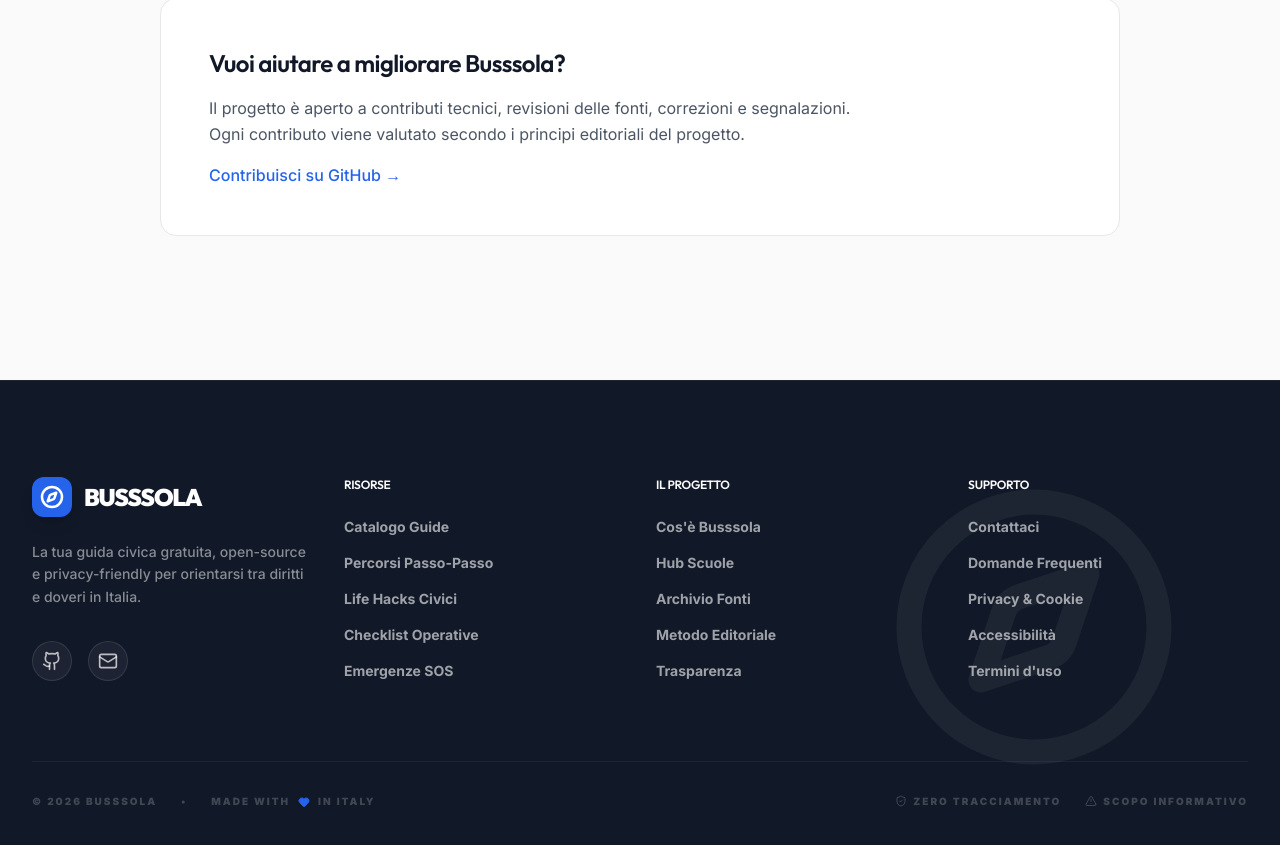
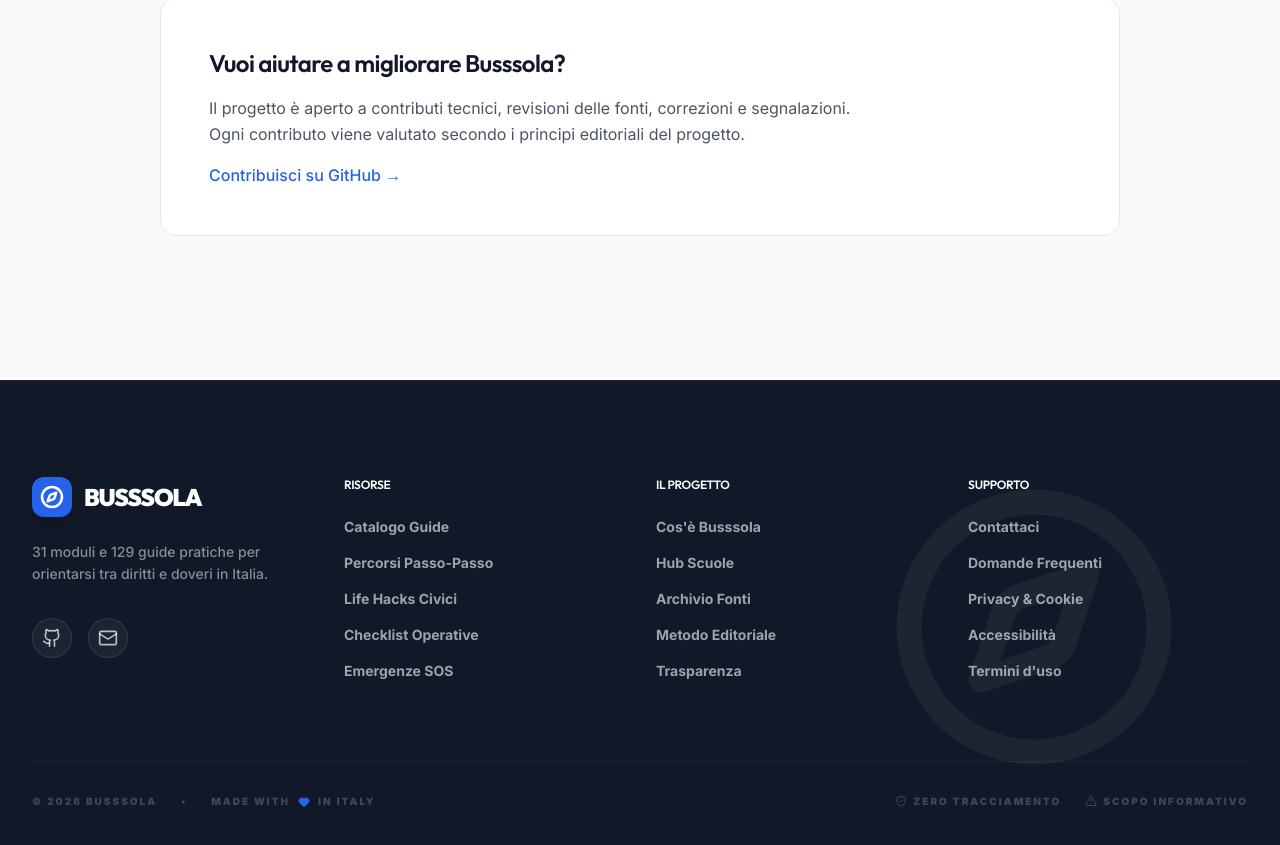
Before and after one commit to ajdohaxhia/busssola, a Next.js app: page /about in a window 1280 px wide. Shown: the part 2306-3151 px from the top of the page. Built offline with nearby package versions, Linux system fonts and the light colour scheme.

Commit message:
Finalize Busssola public release

```diff
--- a/src/app/page.tsx
+++ b/src/app/page.tsx
@@ -12,6 +12,7 @@
   FileText, Zap,
   GraduationCap, Banknote, Home as HomeIcon
 } from 'lucide-react'
+import { TOTAL_MODULES, TOTAL_LESSONS } from '@/lib/seo'
 import { LEARNING_PATHS } from '@/data/paths'
 
 export default function Home() {
@@ -25,7 +26,7 @@
       <section className="space-y-10 px-4">
         <div className="text-center space-y-3 max-w-2xl mx-auto">
           <h2 className="text-3xl md:text-5xl font-display font-black tracking-tight text-foreground text-center">
-            Da dove vuoi partire?
+            {TOTAL_MODULES} moduli e {TOTAL_LESSONS} guide pratiche per orientarsi in Italia.
           </h2>
           <p className="text-lg text-secondary font-medium text-center">
             Scegli l'area che ti interessa per trovare guide e percorsi passo-passo.
--- a/src/components/ui/Footer.tsx
+++ b/src/components/ui/Footer.tsx
@@ -2,6 +2,7 @@
 import Link from 'next/link'
 import { Compass, Github, Mail, ShieldCheck, Heart, AlertTriangle } from 'lucide-react'
 import { Container } from './Container'
+import { TOTAL_MODULES, TOTAL_LESSONS } from '@/lib/seo'
 
 export function Footer() {
     const currentYear = new Date().getFullYear()
@@ -23,7 +24,7 @@
                             <span className="text-2xl font-display font-black tracking-tighter uppercase text-white">Busssola</span>
                         </Link>
                         <p className="text-white/50 text-sm leading-relaxed max-w-xs font-medium">
-                            La tua guida civica gratuita, open-source e privacy-friendly per orientarsi tra diritti e doveri in Italia.
+                            {TOTAL_MODULES} moduli e {TOTAL_LESSONS} guide pratiche per orientarsi tra diritti e doveri in Italia.
                         </p>
                         <div className="flex items-center gap-4 pt-2">
                             <a href="https://github.com/ajdohaxhia/busssola" target="_blank" rel="noopener noreferrer" className="w-10 h-10 rounded-full bg-white/5 flex items-center justify-center hover:bg-white/10 transition-colors border border-white/10">
--- a/src/data/siteStats.ts
+++ b/src/data/siteStats.ts
@@ -1,6 +1,6 @@
 /**
  * AUTO-GENERATED FILE - DO NOT EDIT MANUALLY
- * Generated on: 2026-05-15T00:58:10.392Z
+ * Generated on: 2026-05-15T08:10:26.114Z
  */
 export const siteStats = {
   "totalModules": 31,
```
Also changed, not shown: 2 other files (tests, documents, lock files or other folders).
